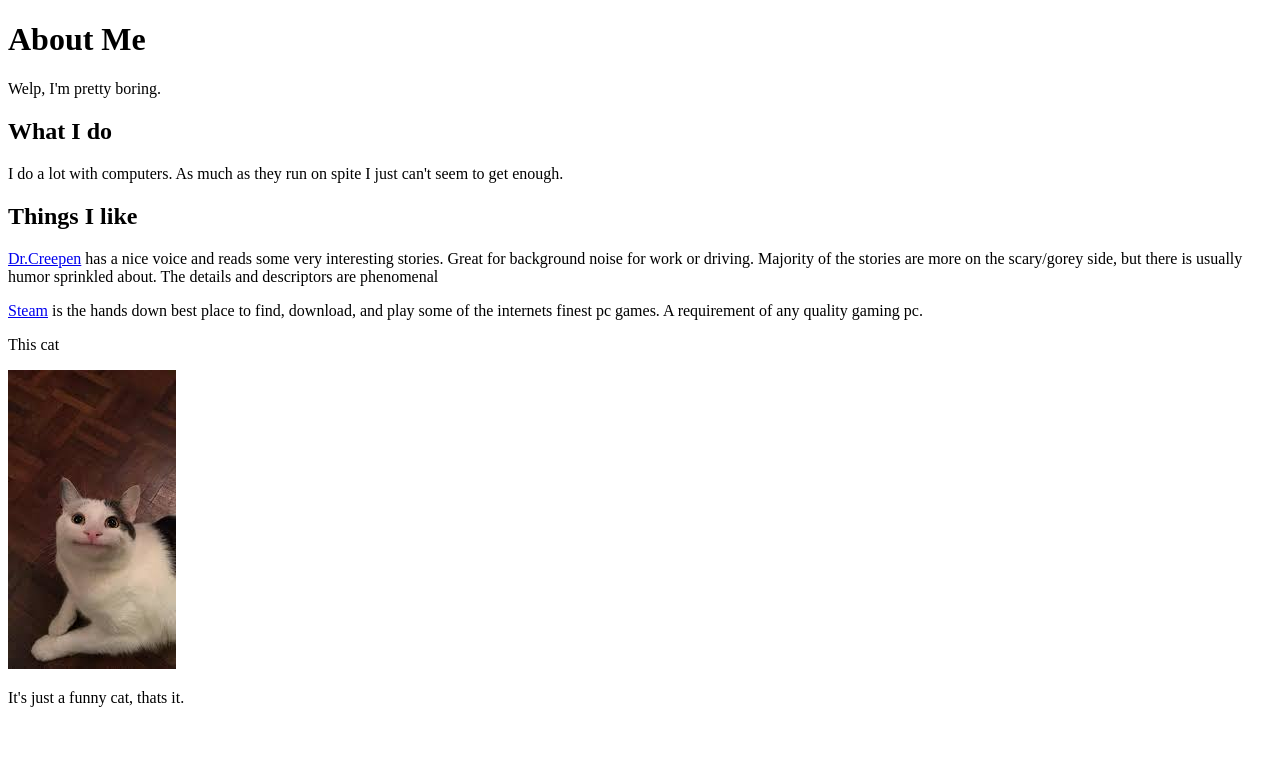
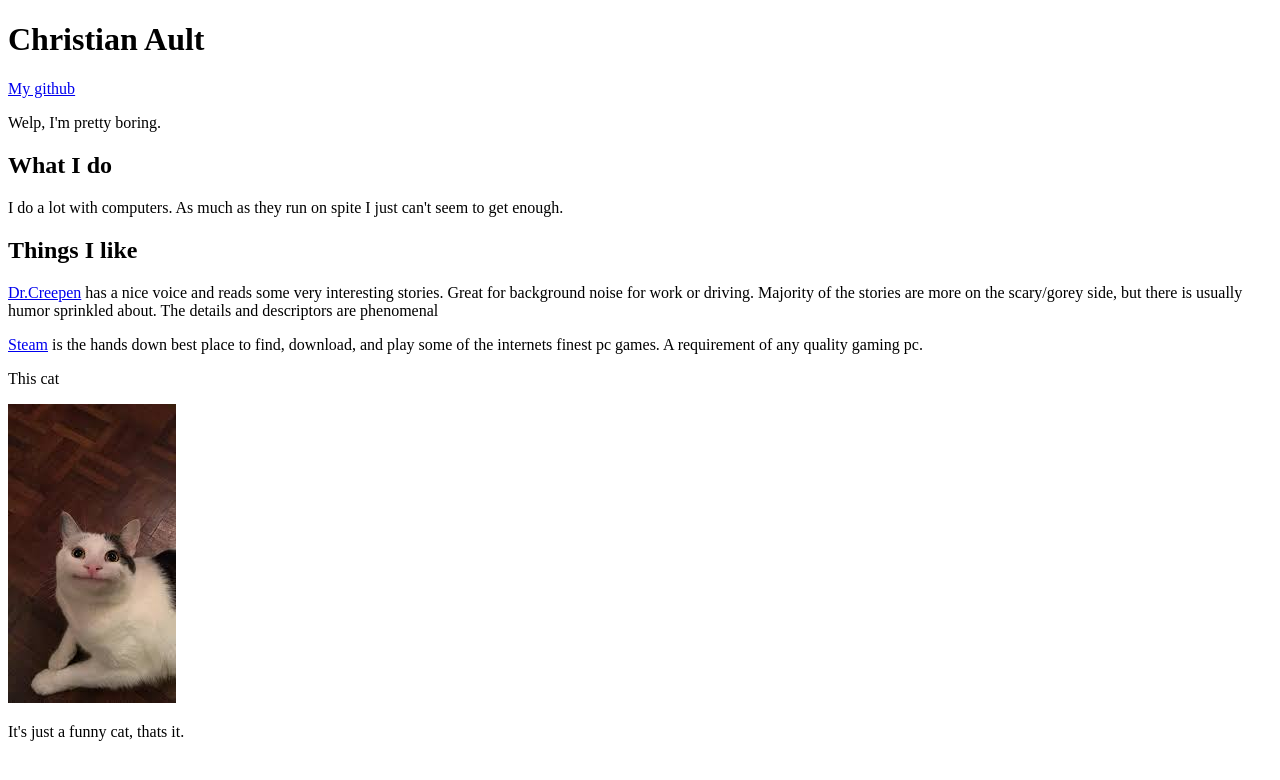
Before and after one commit to Cault120/Profile, a plain HTML site: page index.html in a window 1280 px wide. Drawn offline with Linux system fonts and the light colour scheme.

Commit message:
Name and Github Link

```diff
--- a/index.html
+++ b/index.html
@@ -1,20 +1,30 @@
 <!DOCTYPE html>
 <html lang="en">
+
 <head>
     <meta charset="UTF-8">
     <meta name="viewport" content="width=device-width, initial-scale=1.0">
     <title>A webpage just for you!</title>
 </head>
-    <h1>About Me</h1>
+
+<body>
+    <h1>Christian Ault</h1>
+    <p><a href="https://github.com/Cault120">My github</a></p>
     <p>Welp, I'm pretty boring.</p>
     <h2>What I do</h2>
     <p>I do a lot with computers. As much as they run on spite I just can't seem to get enough.</p>
     <h2>Things I like</h2>
-        <p><a href="https://www.youtube.com/@DrCreepen">Dr.Creepen</a> has a nice voice and reads some very interesting stories. Great for background noise for work or driving. Majority of the stories are more on the scary/gorey side, but there is usually humor sprinkled about. The details and descriptors are phenomenal</p>
-        <p><a href="https://store.steampowered.com">Steam</a> is the hands down best place to find, download, and play some of the internets finest pc games. A requirement of any quality gaming pc.</p>
+    <p><a href="https://www.youtube.com/@DrCreepen">Dr.Creepen</a> has a nice voice and reads some very interesting
+        stories.
+        Great for background noise for work or driving. Majority of the stories are more on the scary/gorey side, but
+        there
+        is usually humor sprinkled about. The details and descriptors are phenomenal</p>
+    <p><a href="https://store.steampowered.com">Steam</a> is the hands down best place to find, download, and play some
+        of
+        the internets finest pc games. A requirement of any quality gaming pc.</p>
     <p>This cat</p>
     <img src="Beluga-Cat.png" alt="A really funny looking cat">
     <p>It's just a funny cat, thats it.</p>
- <body>
 </body>
+
 </html>
```
Lines whose indentation alone changed are shown as unchanged.
